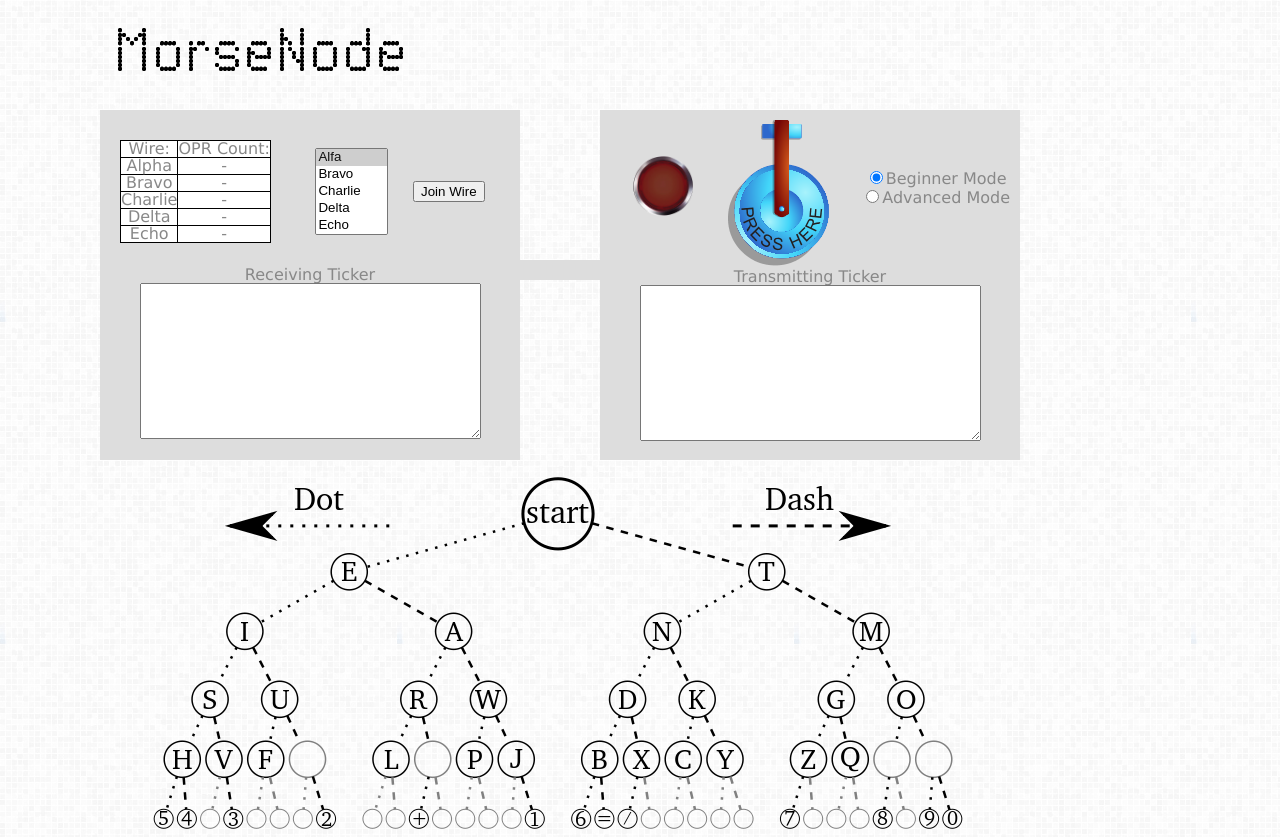
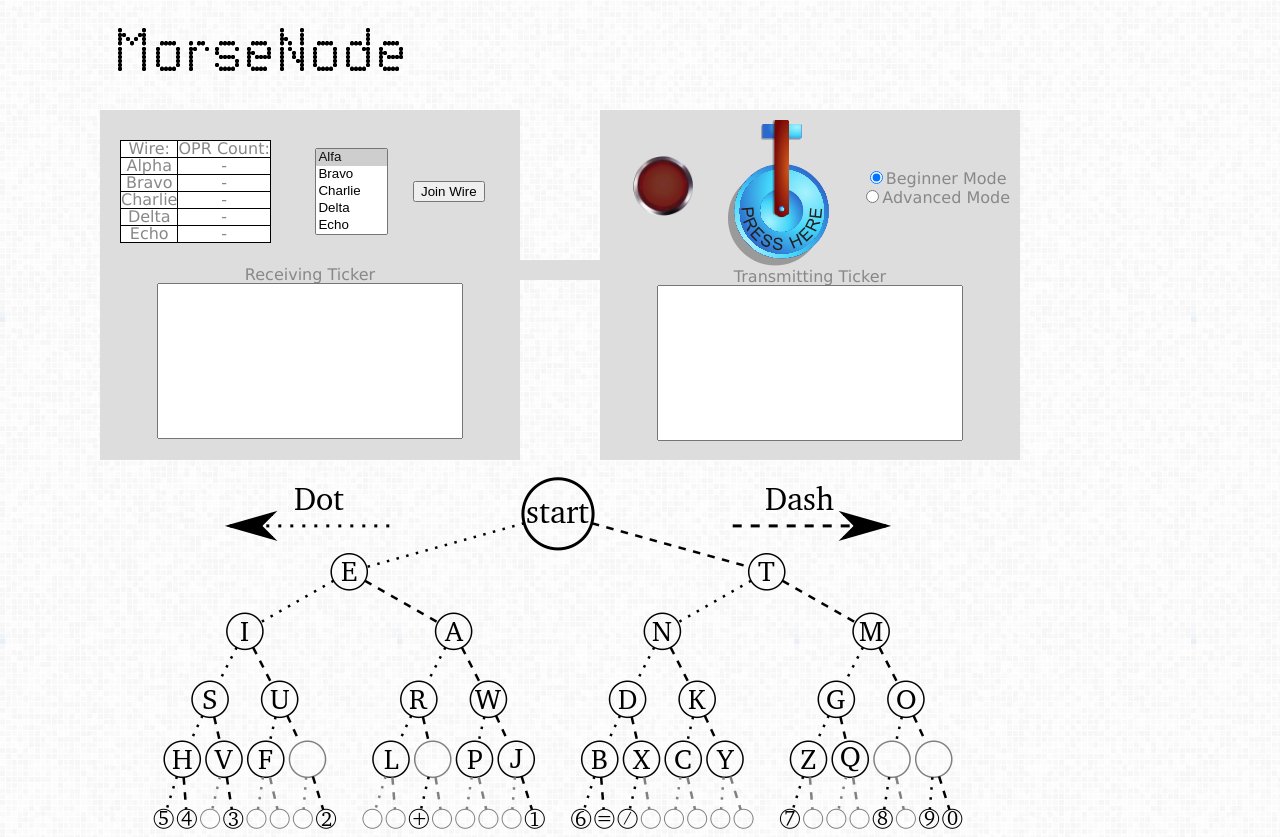
Before and after one commit to JamesMarcogliese/MorseNode, a website: page views/index.html in a window 1280 px wide. Drawn offline with nearby package versions, Linux system fonts and the light colour scheme; files that its build step writes are made by us from their sources; no server answers; files whose address does not match are found by name.

Commit message:
Fixed TextArea Resize bug.

```diff
--- a/public/stylesheets/style.css
+++ b/public/stylesheets/style.css
@@ -98,6 +98,18 @@ table,th,td {
 #tickerIn {
 	position: relative;
 	top:-45px;
+	resize: none;
+	overflow: auto;
+	width: 300px;
+    height: 150px;
+}
+
+#tickerOut {
+	position: relative;
+	resize: none;
+	overflow: auto;
+	width: 300px;
+    height: 150px;
 }
 
 #tickerInLabel {
```
